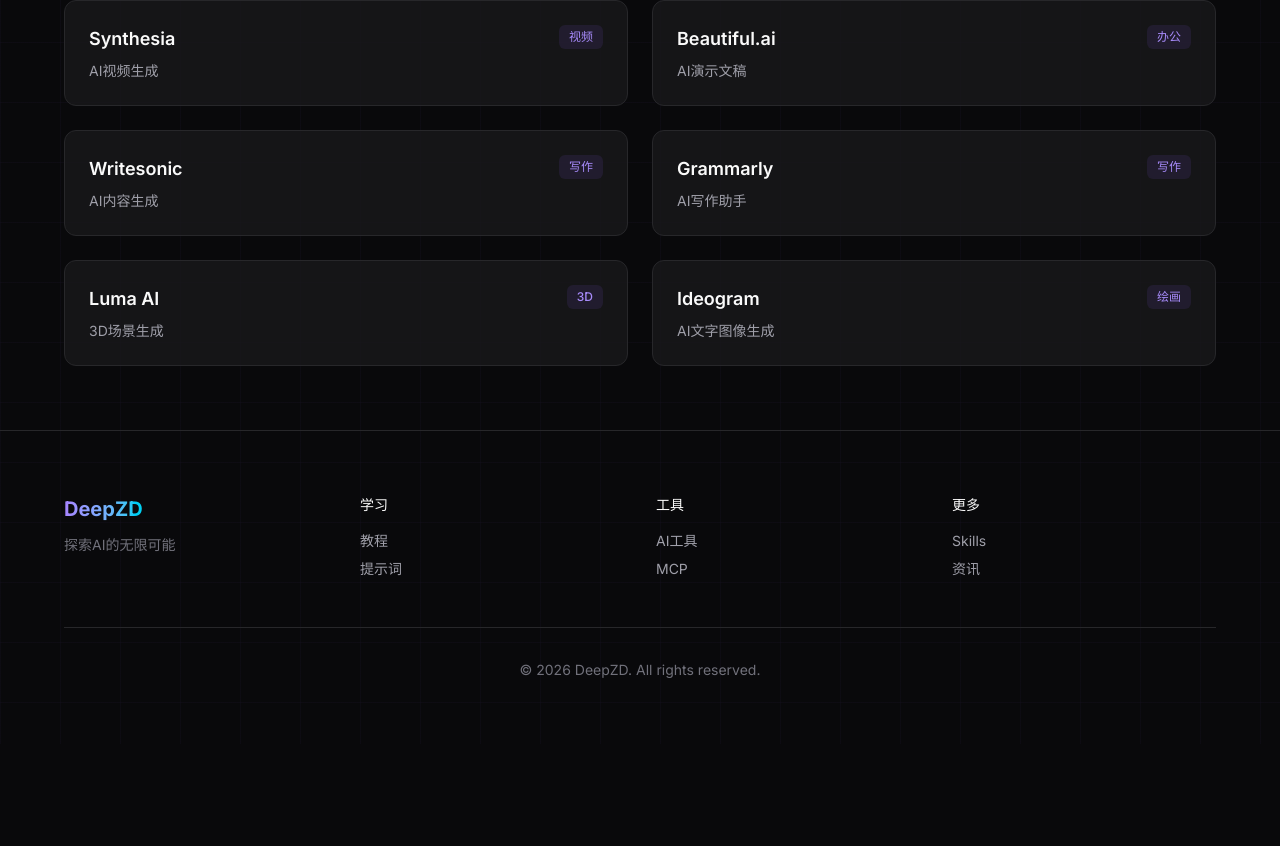
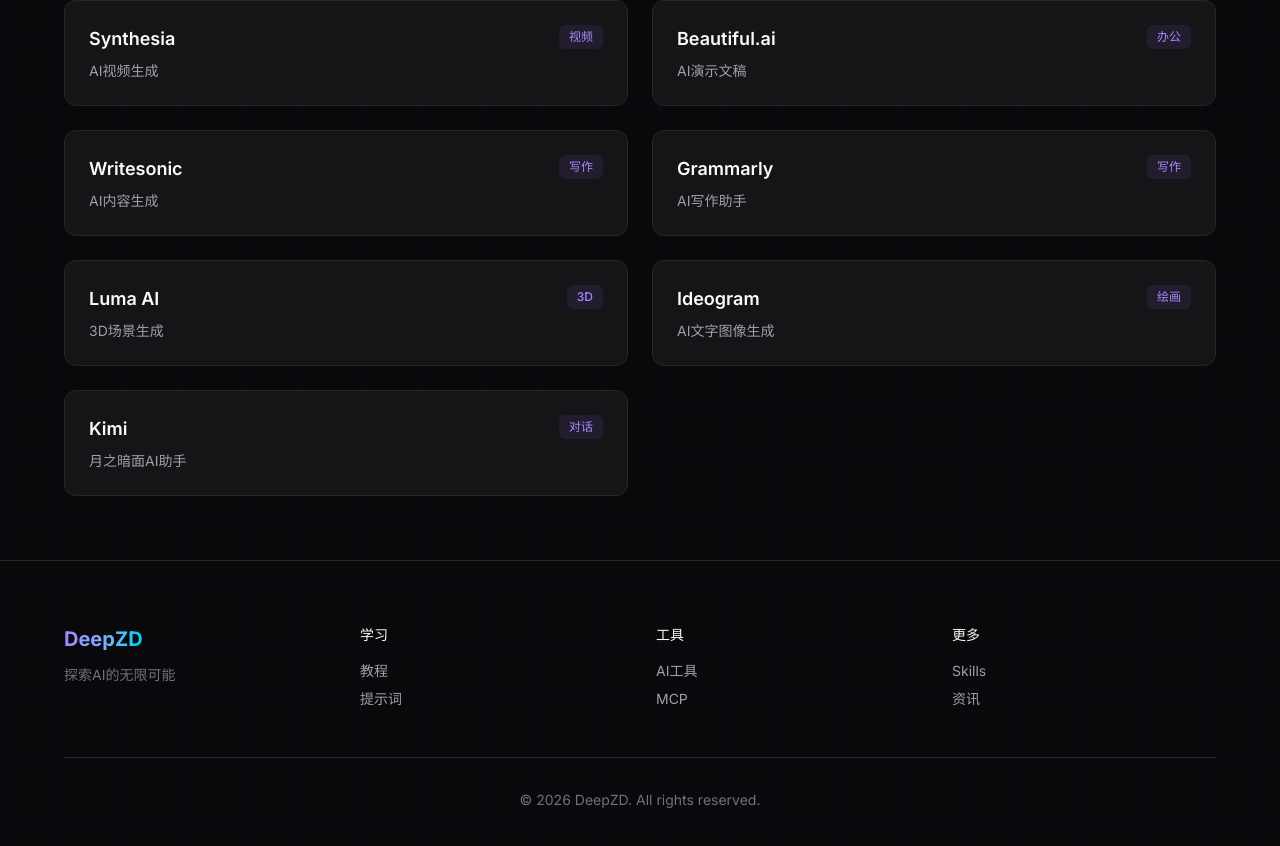
Before and after one commit to uncle-light/deepzd, a Next.js app: page /tools in a window 1280 px wide. Shown: the part 2178-3024 px from the top of the page. Before the commit the page ends 2922 px from the top, so only its background shows below. Built offline with nearby package versions, Linux system fonts and the light colour scheme.

Commit message:
feat: 添加Kimi工具

```diff
--- a/src/app/data/tools.ts
+++ b/src/app/data/tools.ts
@@ -254,4 +254,11 @@
     category: "绘画",
     url: "https://ideogram.ai"
   },
+  {
+    slug: "kimi",
+    name: "Kimi",
+    desc: "月之暗面AI助手",
+    category: "对话",
+    url: "https://kimi.moonshot.cn"
+  },
 ];
```
